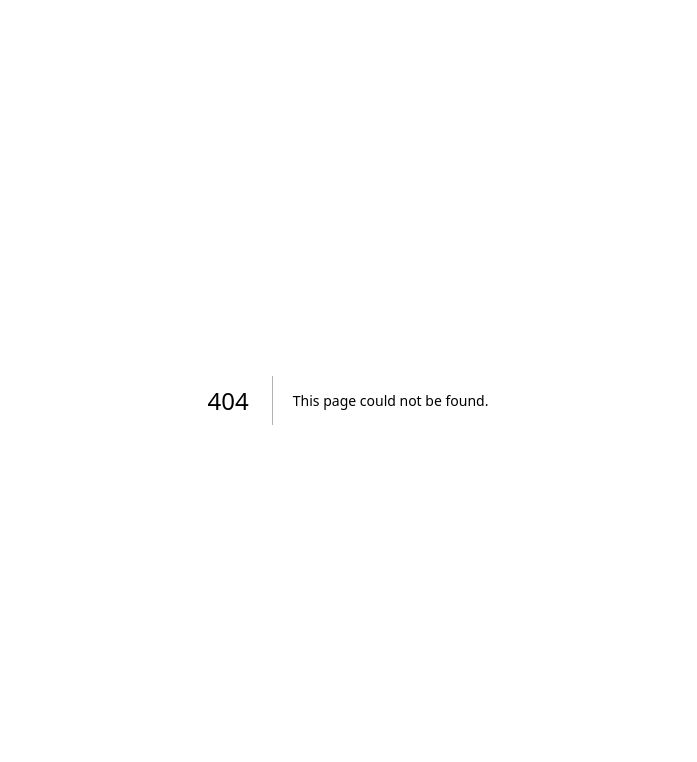
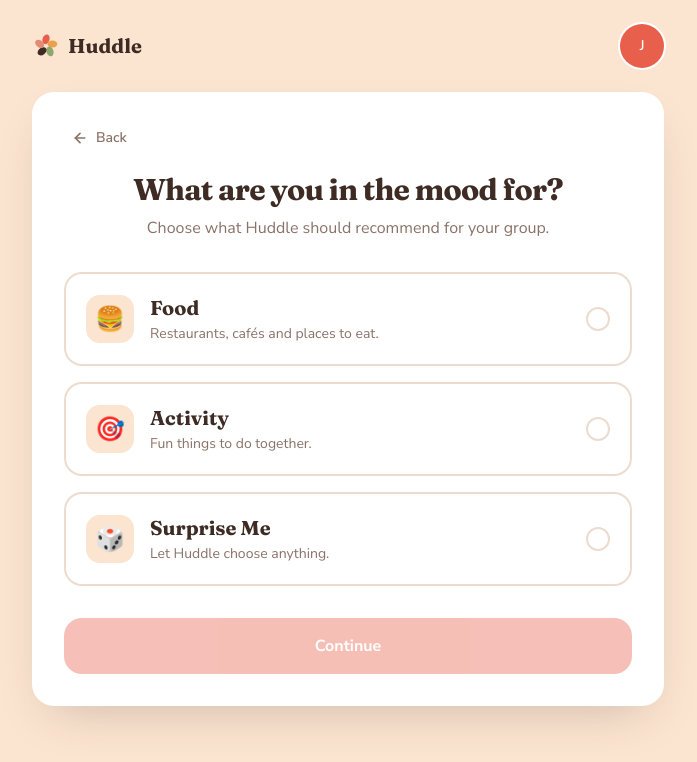
Before and after one commit to patissherie/conure, a Next.js app: page /choose-category in a window 1280 px wide. Before the commit this address had no page. Shown: the top 762 px of the page, without its empty margins (292-989 px from the left). Built offline with nearby package versions, Linux system fonts and the light colour scheme.

Commit message:
implemented choose category frontend

```diff
--- /dev/null
+++ b/app/choose-category/page.tsx
@@ -0,0 +1,112 @@
+'use client'
+
+import { useState } from 'react'
+import Link from 'next/link'
+import { useRouter } from 'next/navigation'
+import { ArrowLeft } from 'lucide-react'
+import { HuddleLogo } from '../../src/components/huddle-logo'
+import { MemberAvatar } from '../../src/components/member-avatar'
+
+type Category = 'food' | 'activity' | 'surprise'
+
+const OPTIONS: { id: Category; emoji: string; title: string; description: string }[] = [
+  { id: 'food', emoji: '🍔', title: 'Food', description: 'Restaurants, cafés and places to eat.' },
+  { id: 'activity', emoji: '🎯', title: 'Activity', description: 'Fun things to do together.' },
+  { id: 'surprise', emoji: '🎲', title: 'Surprise Me', description: 'Let Huddle choose anything.' },
+]
+
+export default function ChooseCategoryPage() {
+  const router = useRouter()
+  const [selected, setSelected] = useState<Category | null>(null)
+
+  function handleContinue() {
+    if (!selected) return
+    router.push(`/recommendations?category=${selected}`)
+  }
+
+  return (
+    <div className="min-h-dvh bg-background text-foreground">
+      <header className="mx-auto flex max-w-2xl items-center justify-between px-5 py-6">
+        <div className="flex items-center gap-2">
+          <HuddleLogo className="h-7 w-7" />
+          <span className="font-serif text-xl font-bold text-foreground">Huddle</span>
+        </div>
+        <MemberAvatar name="Jamie" index={2} className="h-11 w-11 text-sm" />
+      </header>
+
+      <main className="mx-auto w-full max-w-2xl px-5 pb-16">
+        <div className="rounded-3xl bg-card p-6 shadow-[0_20px_50px_-20px_rgba(61,43,36,0.25)] sm:p-8">
+          <Link
+            href="/suggested-times"
+            className="mb-5 inline-flex items-center gap-2 rounded-full px-2 py-1 text-sm font-semibold text-muted-foreground transition-colors hover:text-foreground"
+          >
+            <ArrowLeft className="h-4 w-4" strokeWidth={2.5} />
+            Back
+          </Link>
+
+          <div className="text-center">
+            <h1 className="font-serif text-3xl font-bold tracking-tight text-balance">
+              What are you in the mood for?
+            </h1>
+            <p className="mt-2 text-muted-foreground text-pretty">
+              Choose what Huddle should recommend for your group.
+            </p>
+          </div>
+
+          <div className="mt-8 flex flex-col gap-4">
+            {OPTIONS.map((option) => {
+              const isSelected = selected === option.id
+              return (
+                <button
+                  key={option.id}
+                  type="button"
+                  onClick={() => setSelected(option.id)}
+                  aria-pressed={isSelected}
+                  className={`flex items-center gap-4 rounded-2xl border-2 px-5 py-5 text-left transition-all hover:-translate-y-0.5 hover:shadow-[0_12px_28px_-16px_rgba(61,43,36,0.4)] ${
+                    isSelected
+                      ? 'border-primary bg-secondary'
+                      : 'border-border bg-card hover:border-primary/40'
+                  }`}
+                >
+                  <span
+                    className="flex h-12 w-12 shrink-0 items-center justify-center rounded-xl bg-secondary text-2xl"
+                    aria-hidden="true"
+                  >
+                    {option.emoji}
+                  </span>
+                  <span className="flex-1">
+                    <span className="block font-serif text-xl font-bold text-foreground">
+                      {option.title}
+                    </span>
+                    <span className="mt-0.5 block text-sm text-muted-foreground">
+                      {option.description}
+                    </span>
+                  </span>
+                  <span
+                    className={`flex h-6 w-6 shrink-0 items-center justify-center rounded-full border-2 transition-colors ${
+                      isSelected ? 'border-primary bg-primary' : 'border-border'
+                    }`}
+                    aria-hidden="true"
+                  >
+                    {isSelected && (
+                      <span className="h-2.5 w-2.5 rounded-full bg-primary-foreground" />
+                    )}
+                  </span>
+                </button>
+              )
+            })}
+          </div>
+
+          <button
+            type="button"
+            onClick={handleContinue}
+            disabled={!selected}
+            className="mt-8 inline-flex w-full items-center justify-center rounded-2xl bg-primary px-6 py-4 text-base font-bold text-primary-foreground shadow-[0_12px_24px_-8px_rgba(232,96,76,0.6)] transition-all hover:brightness-105 active:scale-[0.99] disabled:cursor-not-allowed disabled:opacity-40 disabled:shadow-none"
+          >
+            Continue
+          </button>
+        </div>
+      </main>
+    </div>
+  )
+}
--- a/app/suggested-time/page.tsx
+++ b/app/suggested-time/page.tsx
@@ -1,7 +1,7 @@
+import Link from 'next/link'
 import { ArrowLeft, PartyPopper } from 'lucide-react'
 import { HuddleLogo } from '../../src/components/huddle-logo'
 import { MemberAvatar } from '../../src/components/member-avatar'
-import Link from "next/link"
 
 export default function TimeFoundPage() {
   return (
@@ -16,13 +16,13 @@ export default function TimeFoundPage() {
 
       <main className="mx-auto w-full max-w-2xl px-5 pb-16">
         <div className="rounded-3xl bg-card p-6 shadow-[0_20px_50px_-20px_rgba(61,43,36,0.25)] sm:p-8">
-          <Link
-            href="/group-dashboard"
+          <button
+            type="button"
             className="mb-5 inline-flex items-center gap-2 rounded-full px-2 py-1 text-sm font-semibold text-muted-foreground transition-colors hover:text-foreground"
-        >
+          >
             <ArrowLeft className="h-4 w-4" strokeWidth={2.5} />
             Back
-        </Link>
+          </button>
 
           <div className="flex flex-col items-center text-center">
             <span className="flex h-16 w-16 items-center justify-center rounded-full bg-secondary text-primary">
@@ -46,12 +46,12 @@ export default function TimeFoundPage() {
             </p>
           </div>
 
-          <button
-            type="button"
+          <Link
+            href="/choose-category"
             className="mt-8 inline-flex w-full items-center justify-center rounded-2xl bg-primary px-6 py-4 text-base font-bold text-primary-foreground shadow-[0_12px_24px_-8px_rgba(232,96,76,0.6)] transition-all hover:brightness-105 active:scale-[0.99]"
           >
             Choose an Activity
-          </button>
+          </Link>
         </div>
       </main>
     </div>
--- a/src/components/dashboard-home.tsx
+++ b/src/components/dashboard-home.tsx
@@ -9,21 +9,21 @@ import { JoinGroupModal } from "@/src/components/join-group-modal"
 const GROUPS: Group[] = [
   {
     name: "Coffee Lovers",
-    members: 5,
-    memberNames: ["Tino", "Aditri", "Matt", "Sherleen"],
-    stage: "finding",
-    message: "3 of 5 members submitted availability.",
-  },
-  {
-    name: "Friday Fun",
-    members: 6,
+    members: 4,
     memberNames: ["Tino", "Aditri", "Matt", "Sherleen"],
     stage: "voting",
     message: "Everyone is free! Time to vote on an activity.",
   },
   {
+    name: "Friday Fun",
+    members: 5,
+    memberNames: ["Tino", "Aditri", "Matt", "Sherleen", "Random"],
+    stage: "finding",
+    message: "3 of 5 members submitted availability.",
+  },
+  {
     name: "Foodies",
-    members: 4,
+    members: 3,
     memberNames: ["Tino", "Aditri", "Sherleen"],
     stage: "confirmed",
     message: "Hangout confirmed for Friday at 7:00 PM.",
```
